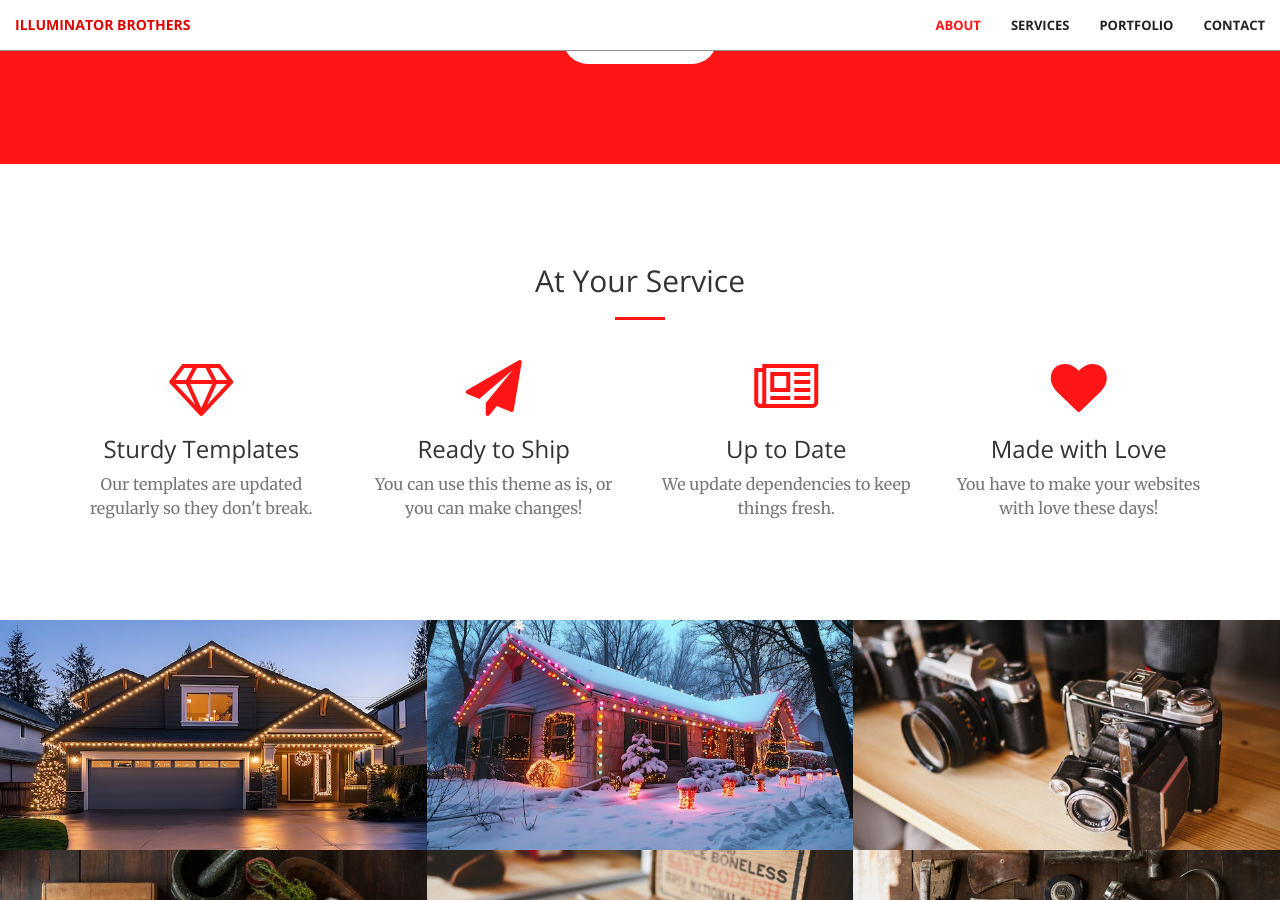
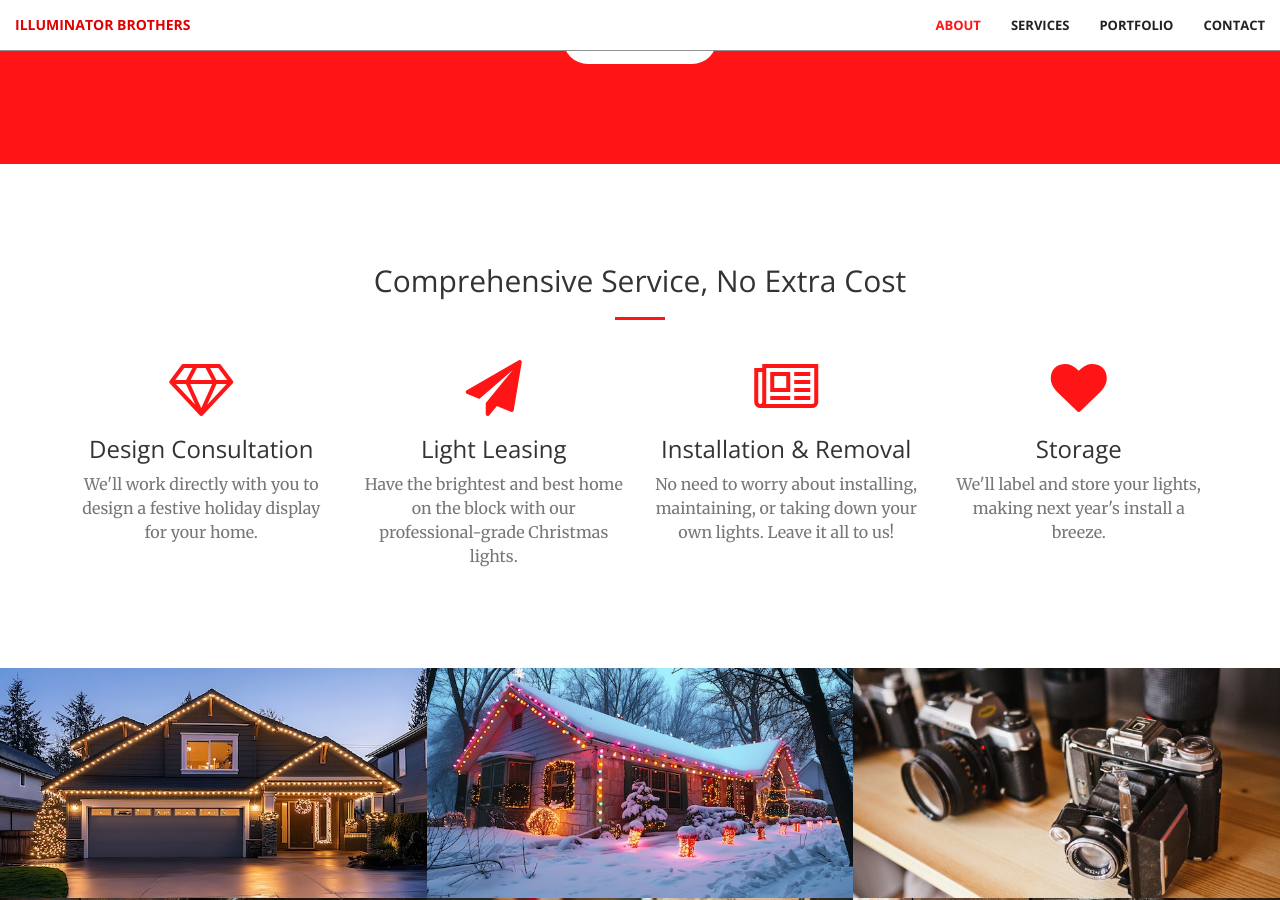
Before and after one commit to Gagege/illuminatorbros.com, a Jekyll site: the page built from index.html, in a window 1280 px wide and 900 px high, scrolled down 1154 px. Built offline with Jekyll 4.4.1, drawn with Linux system fonts in a browser that asks for light colours.

Commit message:
Updated headings and service copy

```diff
--- a/_includes/services.html
+++ b/_includes/services.html
@@ -2,7 +2,7 @@
     <div class="container">
         <div class="row">
             <div class="col-lg-12 text-center">
-                <h2 class="section-heading">At Your Service</h2>
+                <h2 class="section-heading">Comprehensive Service, No Extra Cost</h2>
                 <hr class="primary">
             </div>
         </div>
@@ -12,29 +12,29 @@
             <div class="col-lg-3 col-md-6 text-center">
                 <div class="service-box">
                     <i class="fa fa-4x fa-diamond wow bounceIn text-primary"></i>
-                    <h3>Sturdy Templates</h3>
-                    <p class="text-muted">Our templates are updated regularly so they don't break.</p>
+                    <h3>Design Consultation</h3>
+                    <p class="text-muted">We'll work directly with you to design a festive holiday display for your home.</p>
                 </div>
             </div>
             <div class="col-lg-3 col-md-6 text-center">
                 <div class="service-box">
                     <i class="fa fa-4x fa-paper-plane wow bounceIn text-primary" data-wow-delay=".1s"></i>
-                    <h3>Ready to Ship</h3>
-                    <p class="text-muted">You can use this theme as is, or you can make changes!</p>
+                    <h3>Light Leasing</h3>
+                    <p class="text-muted">Have the brightest and best home on the block with our professional-grade Christmas lights.</p>
                 </div>
             </div>
             <div class="col-lg-3 col-md-6 text-center">
                 <div class="service-box">
                     <i class="fa fa-4x fa-newspaper-o wow bounceIn text-primary" data-wow-delay=".2s"></i>
-                    <h3>Up to Date</h3>
-                    <p class="text-muted">We update dependencies to keep things fresh.</p>
+                    <h3>Installation & Removal</h3>
+                    <p class="text-muted">No need to worry about installing, maintaining, or taking down your own lights. Leave it all to us!</p>
                 </div>
             </div>
             <div class="col-lg-3 col-md-6 text-center">
                 <div class="service-box">
                     <i class="fa fa-4x fa-heart wow bounceIn text-primary" data-wow-delay=".3s"></i>
-                    <h3>Made with Love</h3>
-                    <p class="text-muted">You have to make your websites with love these days!</p>
+                    <h3>Storage</h3>
+                    <p class="text-muted">We'll label and store your lights, making next year's install a breeze.</p>
                 </div>
             </div>
         </div>
```
